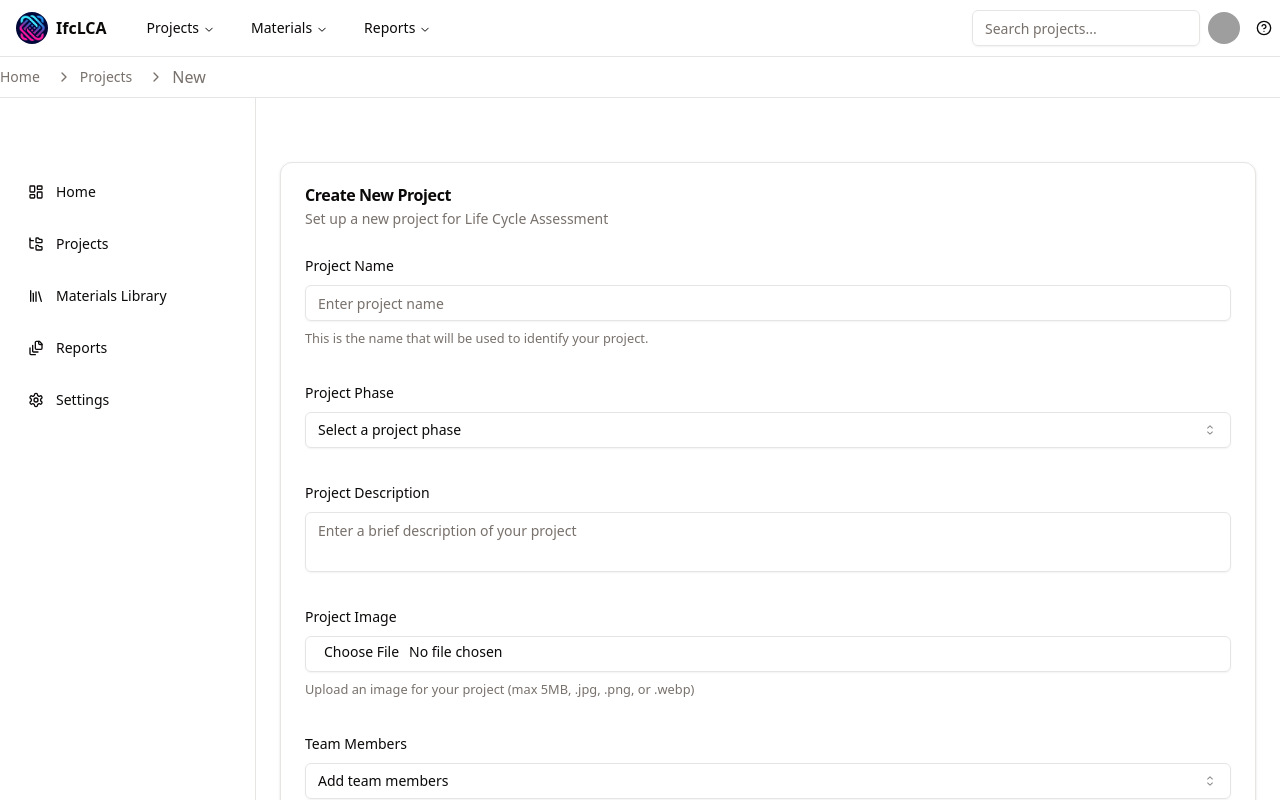
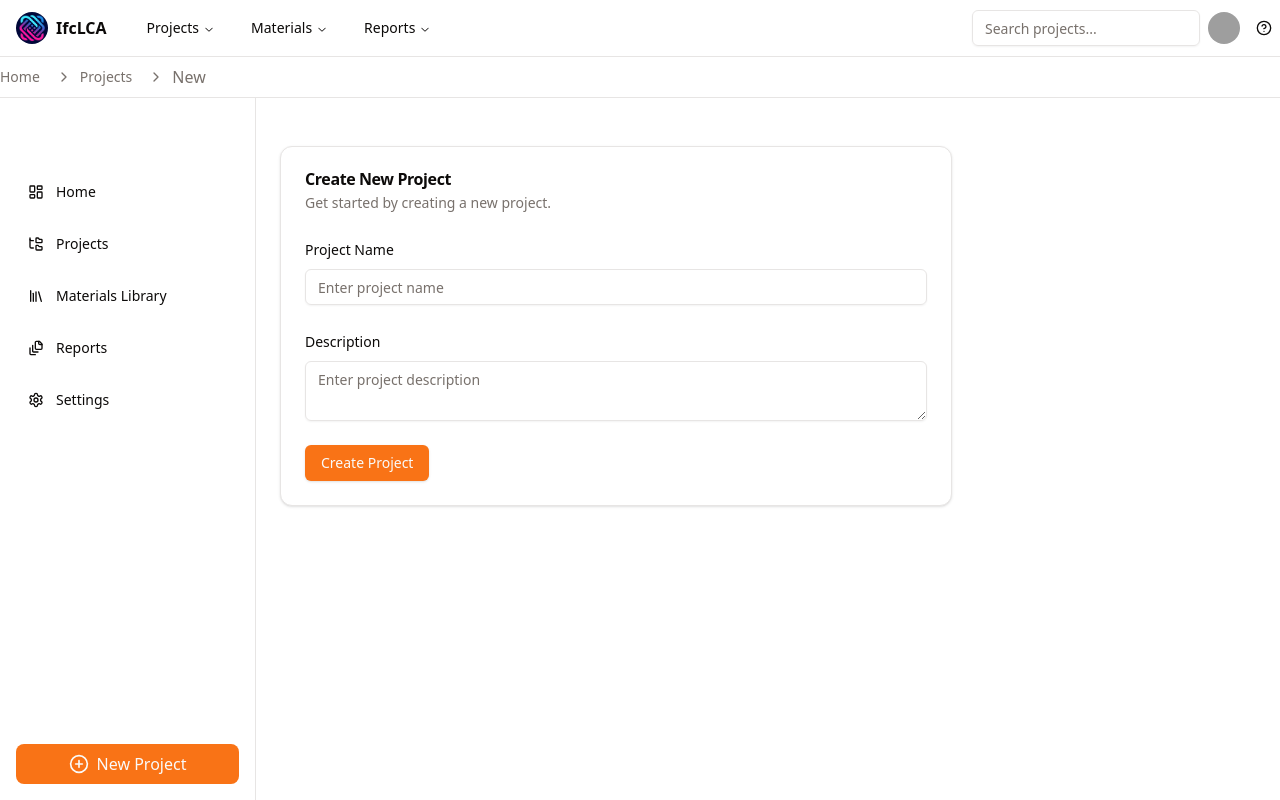
Before and after one commit to IfcLCA/IfcLCA, a Next.js app: page /projects/new in a window 1280 px wide. Shown: the top 800 px of the page. Built offline with nearby package versions, Linux system fonts and the light colour scheme; grey boxes are pictures that could not be loaded.

Commit message:
new project creation

```diff
--- a/next.config.js
+++ b/next.config.js
@@ -3,6 +3,13 @@ const nextConfig = {
   experimental: {
     serverComponentsExternalPackages: ["mongoose"],
   },
+  webpack: (config) => {
+    config.experiments = {
+      ...config.experiments,
+      topLevelAwait: true,
+    };
+    return config;
+  },
 };
 
 module.exports = nextConfig;
--- a/src/app/api/projects/route.ts
+++ b/src/app/api/projects/route.ts
@@ -63,7 +63,16 @@ export async function POST(request: Request) {
       description,
     });
 
-    return NextResponse.json(project, { status: 201 });
+    return NextResponse.json(
+      {
+        id: project._id.toString(),
+        name: project.name,
+        description: project.description,
+        createdAt: project.createdAt,
+        updatedAt: project.updatedAt,
+      },
+      { status: 201 }
+    );
   } catch (error) {
     console.error("Failed to create project:", error);
     return NextResponse.json(
--- a/src/components/projects-new-page.tsx
+++ b/src/components/projects-new-page.tsx
@@ -16,13 +16,6 @@ import {
 } from "@/components/ui/card";
 import { Input } from "@/components/ui/input";
 import { Label } from "@/components/ui/label";
-import {
-  Select,
-  SelectContent,
-  SelectItem,
-  SelectTrigger,
-  SelectValue,
-} from "@/components/ui/select";
 import { Textarea } from "@/components/ui/textarea";
 import {
   Form,
@@ -33,114 +26,56 @@ import {
   FormLabel,
   FormMessage,
 } from "@/components/ui/form";
-import { Avatar, AvatarFallback, AvatarImage } from "@/components/ui/avatar";
-import { X } from "lucide-react";
 import { toast } from "@/hooks/use-toast";
 
-const MAX_FILE_SIZE = 5 * 1024 * 1024; // 5MB
-const ACCEPTED_IMAGE_TYPES = ["image/jpeg", "image/png", "image/webp"];
-
 const formSchema = z.object({
-  projectName: z.string().min(2, {
+  name: z.string().min(2, {
     message: "Project name must be at least 2 characters.",
-  }),
-  projectPhase: z.string({
-    required_error: "Please select a project phase.",
   }),
   description: z.string().min(10, {
     message: "Description must be at least 10 characters.",
   }),
-  projectImage: z
-    .any()
-    .refine((file) => file?.size <= MAX_FILE_SIZE, `Max file size is 5MB.`)
-    .refine(
-      (file) => ACCEPTED_IMAGE_TYPES.includes(file?.type),
-      "Only .jpg, .png, and .webp formats are supported."
-    )
-    .optional(),
-  teamMembers: z.array(z.string()).min(1, {
-    message: "Please add at least one team member.",
-  }),
 });
-
-const teamMembers = [
-  {
-    id: "1",
-    name: "Alice Johnson",
-    email: "alice@example.com",
-    avatar: "/placeholder.svg?height=32&width=32",
-  },
-  {
-    id: "2",
-    name: "Bob Smith",
-    email: "bob@example.com",
-    avatar: "/placeholder.svg?height=32&width=32",
-  },
-  {
-    id: "3",
-    name: "Charlie Brown",
-    email: "charlie@example.com",
-    avatar: "/placeholder.svg?height=32&width=32",
-  },
-  {
-    id: "4",
-    name: "Diana Ross",
-    email: "diana@example.com",
-    avatar: "/placeholder.svg?height=32&width=32",
-  },
-];
 
 export default function ProjectsNewPage() {
   const router = useRouter();
   const [isSubmitting, setIsSubmitting] = useState(false);
-  const [selectedTeamMembers, setSelectedTeamMembers] = useState<string[]>([]);
 
   const form = useForm<z.infer<typeof formSchema>>({
     resolver: zodResolver(formSchema),
     defaultValues: {
-      projectName: "",
-      projectPhase: "",
+      name: "",
       description: "",
-      teamMembers: [],
     },
   });
 
   async function onSubmit(values: z.infer<typeof formSchema>) {
     setIsSubmitting(true);
-
     try {
       const response = await fetch("/api/projects", {
         method: "POST",
         headers: {
           "Content-Type": "application/json",
         },
-        body: JSON.stringify({
-          name: values.projectName,
-          description: values.description,
-          phase: values.projectPhase,
-          // Add any other fields you want to save
-        }),
+        body: JSON.stringify(values),
       });
 
       if (!response.ok) {
-        const error = await response.json();
-        throw new Error(error.message || "Failed to create project");
+        throw new Error("Failed to create project");
       }
 
-      const project = await response.json();
+      const data = await response.json();
 
       toast({
-        title: "Project Created",
-        description: "Your new project has been successfully created.",
+        title: "Success",
+        description: "Project created successfully",
       });
 
-      router.push(`/projects/${project.id}`);
+      router.push(`/projects/${data.id}`);
     } catch (error) {
-      console.error("Failed to create project:", error);
       toast({
         title: "Error",
-        description:
-          error instanceof Error ? error.message : "Failed to create project",
+        description: "Failed to create project. Please try again.",
         variant: "destructive",
       });
     } finally {
@@ -148,80 +83,27 @@ export default function ProjectsNewPage() {
     }
   }
 
-  const handleImageUpload = (e: React.ChangeEvent<HTMLInputElement>) => {
-    const file = e.target.files?.[0];
-    if (file) {
-      form.setValue("projectImage", file);
-    }
-  };
-
-  const addTeamMember = (memberId: string) => {
-    if (!selectedTeamMembers.includes(memberId)) {
-      setSelectedTeamMembers([...selectedTeamMembers, memberId]);
-      form.setValue("teamMembers", [...selectedTeamMembers, memberId]);
-    }
-  };
-
-  const removeTeamMember = (memberId: string) => {
-    const updatedMembers = selectedTeamMembers.filter((id) => id !== memberId);
-    setSelectedTeamMembers(updatedMembers);
-    form.setValue("teamMembers", updatedMembers);
-  };
-
   return (
-    <div className="container mx-auto py-10">
+    <div className="container max-w-2xl py-6">
       <Card>
         <CardHeader>
           <CardTitle>Create New Project</CardTitle>
           <CardDescription>
-            Set up a new project for Life Cycle Assessment
+            Get started by creating a new project.
           </CardDescription>
         </CardHeader>
-        <CardContent>
-          <Form {...form}>
-            <form onSubmit={form.handleSubmit(onSubmit)} className="space-y-8">
+        <Form {...form}>
+          <form onSubmit={form.handleSubmit(onSubmit)}>
+            <CardContent className="space-y-6">
               <FormField
                 control={form.control}
-                name="projectName"
+                name="name"
                 render={({ field }) => (
                   <FormItem>
                     <FormLabel>Project Name</FormLabel>
                     <FormControl>
                       <Input placeholder="Enter project name" {...field} />
                     </FormControl>
-                    <FormDescription>
-                      This is the name that will be used to identify your
-                      project.
-                    </FormDescription>
-                    <FormMessage />
-                  </FormItem>
-                )}
-              />
-              <FormField
-                control={form.control}
-                name="projectPhase"
-                render={({ field }) => (
-                  <FormItem>
-                    <FormLabel>Project Phase</FormLabel>
-                    <Select
-                      onValueChange={field.onChange}
-                      defaultValue={field.value}
-                    >
-                      <FormControl>
-                        <SelectTrigger>
-                          <SelectValue placeholder="Select a project phase" />
-                        </SelectTrigger>
-                      </FormControl>
-                      <SelectContent>
-                        <SelectItem value="planning">Planning</SelectItem>
-                        <SelectItem value="design">Design</SelectItem>
-                        <SelectItem value="construction">
-                          Construction
-                        </SelectItem>
-                        <SelectItem value="operation">Operation</SelectItem>
-                        <SelectItem value="demolition">Demolition</SelectItem>
-                      </SelectContent>
-                    </Select>
                     <FormMessage />
                   </FormItem>
                 )}
@@ -231,11 +113,10 @@ export default function ProjectsNewPage() {
                 name="description"
                 render={({ field }) => (
                   <FormItem>
-                    <FormLabel>Project Description</FormLabel>
+                    <FormLabel>Description</FormLabel>
                     <FormControl>
                       <Textarea
-                        placeholder="Enter a brief description of your project"
-                        className="resize-none"
+                        placeholder="Enter project description"
                         {...field}
                       />
                     </FormControl>
@@ -243,90 +124,14 @@ export default function ProjectsNewPage() {
                   </FormItem>
                 )}
               />
-              <FormField
-                control={form.control}
-                name="projectImage"
-                render={({ field }) => (
-                  <FormItem>
-                    <FormLabel>Project Image</FormLabel>
-                    <FormControl>
-                      <Input
-                        type="file"
-                        accept=".jpg,.png,.webp"
-                        onChange={handleImageUpload}
-                      />
-                    </FormControl>
-                    <FormDescription>
-                      Upload an image for your project (max 5MB, .jpg, .png, or
-                      .webp)
-                    </FormDescription>
-                    <FormMessage />
-                  </FormItem>
-                )}
-              />
-              <FormField
-                control={form.control}
-                name="teamMembers"
-                render={({ field }) => (
-                  <FormItem>
-                    <FormLabel>Team Members</FormLabel>
-                    <FormControl>
-                      <Select onValueChange={(value) => addTeamMember(value)}>
-                        <SelectTrigger>
-                          <SelectValue placeholder="Add team members" />
-                        </SelectTrigger>
-                        <SelectContent>
-                          {teamMembers.map((member) => (
-                            <SelectItem key={member.id} value={member.id}>
-                              {member.name}
-                            </SelectItem>
-                          ))}
-                        </SelectContent>
-                      </Select>
-                    </FormControl>
-                    <div className="mt-2 flex flex-wrap gap-2">
-                      {selectedTeamMembers.map((memberId) => {
-                        const member = teamMembers.find(
-                          (m) => m.id === memberId
-                        );
-                        return member ? (
-                          <div
-                            key={member.id}
-                            className="flex items-center gap-2 rounded-full bg-secondary px-3 py-1 text-sm"
-                          >
-                            <Avatar className="h-6 w-6">
-                              <AvatarImage
-                                src={member.avatar}
-                                alt={member.name}
-                              />
-                              <AvatarFallback>
-                                {member.name.charAt(0)}
-                              </AvatarFallback>
-                            </Avatar>
-                            {member.name}
-                            <Button
-                              type="button"
-                              variant="ghost"
-                              size="sm"
-                              className="h-auto p-0 text-muted-foreground hover:text-foreground"
-                              onClick={() => removeTeamMember(member.id)}
-                            >
-                              <X className="h-4 w-4" />
-                            </Button>
-                          </div>
-                        ) : null;
-                      })}
-                    </div>
-                    <FormMessage />
-                  </FormItem>
-                )}
-              />
+            </CardContent>
+            <CardFooter>
               <Button type="submit" disabled={isSubmitting}>
                 {isSubmitting ? "Creating..." : "Create Project"}
               </Button>
-            </form>
-          </Form>
-        </CardContent>
+            </CardFooter>
+          </form>
+        </Form>
       </Card>
     </div>
   );
```
Also changed, not shown: package.json (+3 -12 lines), src/app/api/materials/route.ts (+27 -5 lines), src/lib/mongodb.ts (+18 -0 lines).
